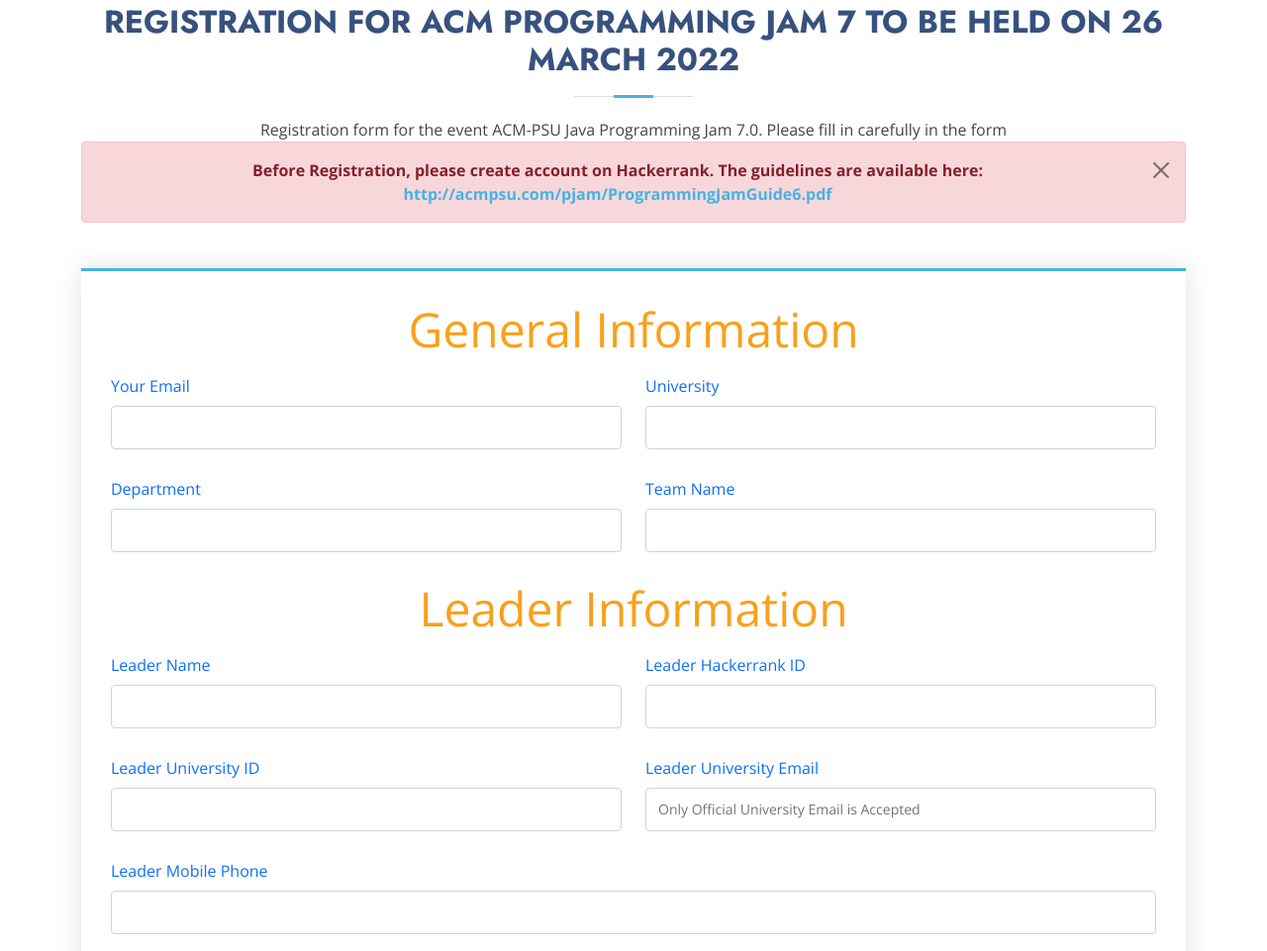
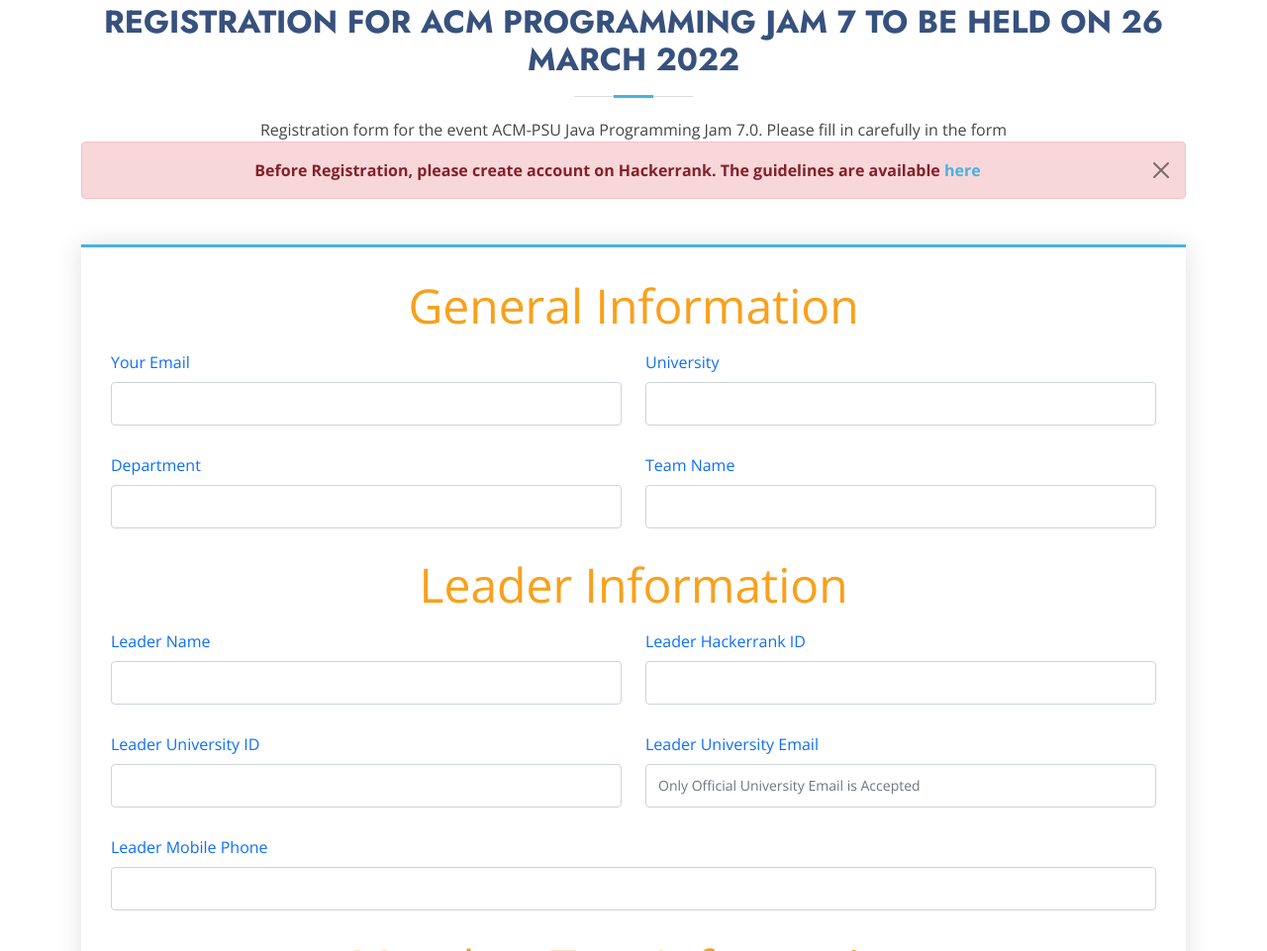
Before and after one commit to Bahaa-Hammad/PJ_7.0, a plain HTML site: page registration-form.html in a window 1280 px wide. Shown: the part 914-1875 px from the top of the page at 99% size. Drawn offline with nearby package versions, Linux system fonts and the light colour scheme.

Commit message:
Chnged <a>

```diff
--- a/registration-form.html
+++ b/registration-form.html
@@ -153,10 +153,9 @@
 
 
             <div class="alert alert-danger alert-dismissible fade show" role="alert">
-              <Strong> Before Registration, please create account on Hackerrank. The guidelines are available here:
+              <Strong> Before Registration, please create account on Hackerrank. The guidelines are available
 
-                <a href="http://acmpsu.com/pjam/ProgrammingJamGuide6.pdf">http://acmpsu.com/pjam/ProgrammingJamGuide6.pdf
-                </a>
+                <a href="http://acmpsu.com/pjam/ProgrammingJamGuide6.pdf"> here </a>
               </Strong>
               <button type="button" class="btn-close" data-bs-dismiss="alert" aria-label="Close"></button>
             </div>
```
